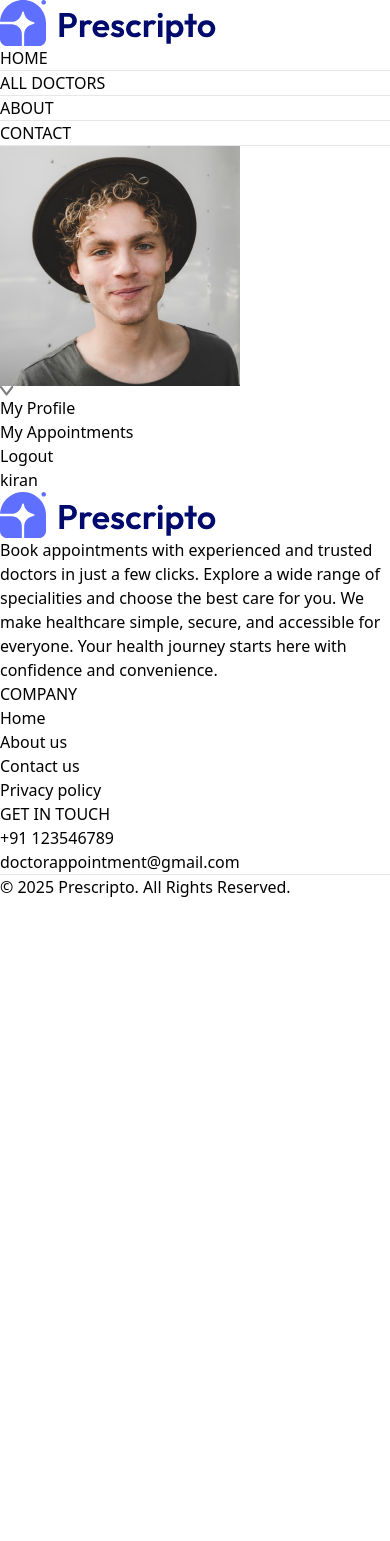
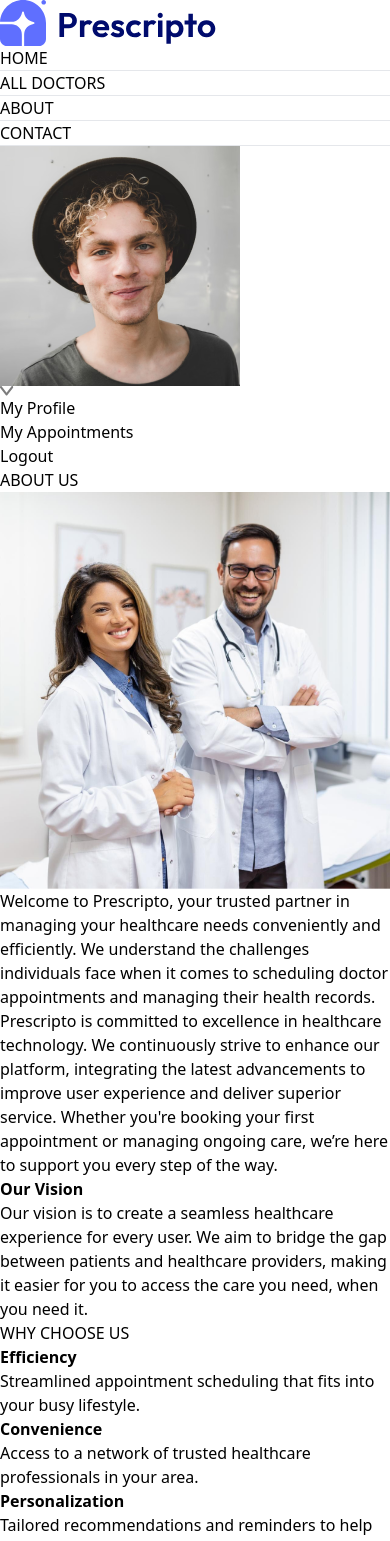
Before and after one commit to priyanka-babar/Doctor-Appointment-Project, a React (Vite) app: page /about in a window 390 px wide. Shown: the top 1541 px of the page. Before the commit the page ends 899 px from the top, so only its background shows below. Built offline with nearby package versions, Linux system fonts and the light colour scheme.

Commit message:
DAP-112: Created About and Contact components with responsive Tailwind CSS design

```diff
--- a/src/pages/About.jsx
+++ b/src/pages/About.jsx
@@ -1,11 +1,82 @@
-import React from 'react'
+import React from "react";
+import { assets } from "../assets/assets";
 
- const About = () => {
+const About = () => {
   return (
-    <div>
-     kiran
+    <div className="px-6 md:px-20 lg:px-32 py-12 bg-gradient-to-b from-white to-gray-50">
+      {/* Title Section */}
+      <div className="text-center mb-10">
+        <p className="text-3xl md:text-4xl font-semibold text-gray-700 tracking-wide transition-all duration-700 ease-in-out hover:text-blue-600">
+          ABOUT <span className="text-blue-500">US</span>
+        </p>
+        <div className="mt-2 h-1 w-20 bg-blue-400 mx-auto rounded-full animate-pulse"></div>
+      </div>
+
+      {/* About Content */}
+      <div className="my-10 flex flex-col md:flex-row items-center gap-12">
+        <img
+          className="w-full md:max-w-[360px] rounded-2xl shadow-lg hover:scale-105 transition-transform duration-700 ease-in-out"
+          src={assets.about_image}
+          alt="about us"
+        />
+
+        <div className="flex flex-col justify-center gap-5 md:w-2/4 text-gray-600 text-sm leading-relaxed">
+          <p className="animate-fadeIn">
+            Welcome to <span className="font-semibold text-gray-800">Prescripto</span>, your trusted
+            partner in managing your healthcare needs conveniently and efficiently. We understand
+            the challenges individuals face when it comes to scheduling doctor appointments and
+            managing their health records.
+          </p>
+          <p className="animate-fadeIn delay-200">
+            Prescripto is committed to excellence in healthcare technology. We continuously strive
+            to enhance our platform, integrating the latest advancements to improve user experience
+            and deliver superior service. Whether you're booking your first appointment or managing
+            ongoing care, we’re here to support you every step of the way.
+          </p>
+          <b className="text-lg text-gray-800 mt-2">Our Vision</b>
+          <p className="animate-fadeIn delay-300">
+            Our vision is to create a seamless healthcare experience for every user. We aim to bridge
+            the gap between patients and healthcare providers, making it easier for you to access
+            the care you need, when you need it.
+          </p>
+        </div>
+      </div>
+
+      {/* Why Choose Us Section */}
+      <div className="text-center mt-16 mb-8">
+        <p className="text-2xl font-semibold text-gray-800">
+          WHY <span className="text-blue-600">CHOOSE US</span>
+        </p>
+      </div>
+
+      {/* Cards Section */}
+      <div className="flex flex-col md:flex-row gap-6 justify-center mb-20">
+        {/* Card 1 */}
+        <div className="border border-gray-200 rounded-xl px-8 py-10 shadow-md hover:shadow-lg transition-all duration-500 bg-white hover:bg-blue-50 hover:-translate-y-2 hover:border-blue-300">
+          <b className="block text-blue-600 mb-2 text-lg">Efficiency</b>
+          <p className="text-gray-600">
+            Streamlined appointment scheduling that fits into your busy lifestyle.
+          </p>
+        </div>
+
+        {/* Card 2 */}
+        <div className="border border-gray-200 rounded-xl px-8 py-10 shadow-md hover:shadow-lg transition-all duration-500 bg-white hover:bg-blue-50 hover:-translate-y-2 hover:border-blue-300">
+          <b className="block text-blue-600 mb-2 text-lg">Convenience</b>
+          <p className="text-gray-600">
+            Access to a network of trusted healthcare professionals in your area.
+          </p>
+        </div>
+
+        {/* Card 3 */}
+        <div className="border border-gray-200 rounded-xl px-8 py-10 shadow-md hover:shadow-lg transition-all duration-500 bg-white hover:bg-blue-50 hover:-translate-y-2 hover:border-blue-300">
+          <b className="block text-blue-600 mb-2 text-lg">Personalization</b>
+          <p className="text-gray-600">
+            Tailored recommendations and reminders to help you stay on top of your health.
+          </p>
+        </div>
+      </div>
     </div>
-  )
-}
+  );
+};
 
 export default About;
--- a/src/pages/Contact.jsx
+++ b/src/pages/Contact.jsx
@@ -1,11 +1,71 @@
-import React from 'react'
+import React from "react";
+import { assets } from "../assets/assets";
 
- const Contact = () => {
+const Contact = () => {
   return (
-    <div>
-        Contact
+    <div className="px-6 md:px-20 lg:px-32 py-12 bg-gradient-to-b from-white to-gray-50">
+      {/* Title */}
+      <div className="text-center mb-12">
+        <p className="text-3xl md:text-4xl font-semibold text-gray-700 tracking-wide transition-all duration-700 hover:text-blue-600">
+          CONTACT <span className="text-blue-500">US</span>
+        </p>
+        <div className="mt-2 h-1 w-20 bg-blue-500 mx-auto rounded-full animate-pulse"></div>
+      </div>
+
+      {/* Main Content */}
+      <div className="flex flex-col md:flex-row items-center gap-12">
+        {/* Left - Image */}
+        <img
+          src={assets.contact_image}
+          alt="contact"
+          className="w-full md:max-w-[420px] rounded-2xl shadow-lg hover:scale-105 transition-transform duration-700 ease-in-out"
+        />
+
+        {/* Right - Info */}
+        <div className="flex flex-col gap-6 md:w-2/4 text-gray-600 text-sm leading-relaxed">
+          {/* Office Address */}
+          <div>
+            <p className="text-2xl font-semibold text-gray-800 mb-2">Our Office</p>
+            <p>54709 Willms Station</p>
+            <p>Suite 350, Washington, USA</p>
+          </div>
+
+          {/* Contact Info */}
+          <div className="mt-3">
+            <p className="text-gray-800 font-medium">
+              Tel: <span className="font-normal text-gray-600">(415) 555-0132</span>
+            </p>
+            <p className="text-gray-800 font-medium mt-2">
+              Email:{" "}
+              <span className="text-blue-600 hover:text-blue-700 hover:underline cursor-pointer">
+                greatstackdev@gmail.com
+              </span>
+            </p>
+          </div>
+
+          {/* Careers Section */}
+          <div className="mt-6">
+            <p className="text-xl font-semibold text-gray-800">Careers at Prescripto</p>
+            <p>Learn more about our teams and job openings.</p>
+            <button className="mt-5 bg-blue-600 text-white px-6 py-2 rounded-full hover:bg-blue-700 transition-all duration-300 shadow-md hover:shadow-lg">
+              Explore Jobs
+            </button>
+          </div>
+        </div>
+      </div>
+
+      {/* Extra Info Section */}
+      <div className="mt-20 text-center text-gray-600 text-sm md:text-base max-w-3xl mx-auto">
+        <p className="leading-relaxed">
+          We’d love to hear from you! Whether you have a question about features, pricing, or
+          partnership opportunities — our team is happy to assist you.
+        </p>
+        <p className="mt-3 font-medium text-gray-800">
+          📞 Available Monday to Friday — 9:00 AM to 6:00 PM
+        </p>
+      </div>
     </div>
-  )
-}
+  );
+};
 
 export default Contact;
```
